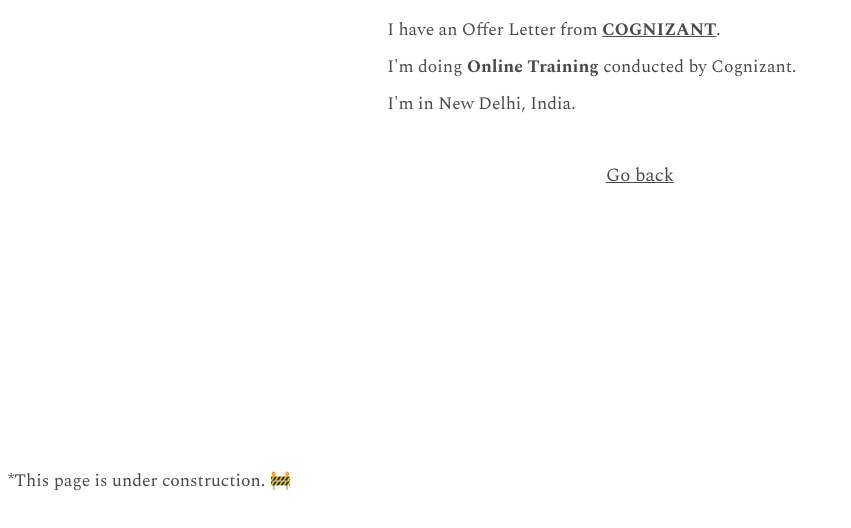
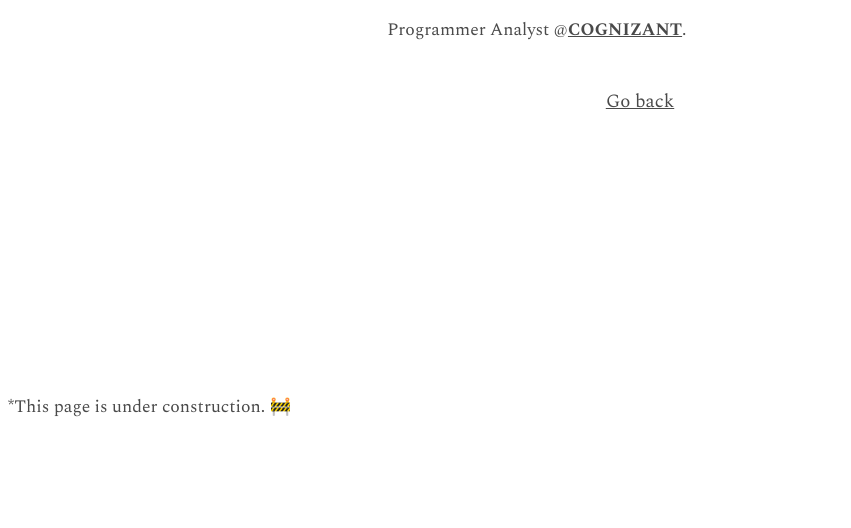
Before and after one commit to sjainsourav/souravjain.netlify.com, a plain HTML site: page now.html in a window 1280 px wide. Shown: the part 124-652 px from the top of the page, without its empty margins (0-851 px from the left). Drawn offline with nearby package versions, Linux system fonts and the light colour scheme.

Commit message:
Update now.html

```diff
--- a/now.html
+++ b/now.html
@@ -17,9 +17,9 @@
   <div id="project-container">
     <h1>What I'm Doing Now</h1>
     <div class="project">
-      <p>I have an Offer Letter from <b><a href="https://www.cognizant.com/" target="_blank">COGNIZANT</a></b>.</p>
-      <p>I'm doing <b>Online Training</b> conducted by Cognizant.</p>
-      <p>I'm in New Delhi, India.</p>
+      <p>Programmer Analyst @<b><a href="https://www.cognizant.com/" target="_blank">COGNIZANT</a></b>.</p>
+      <!--<p>I'm doing <b>Online Training</b> conducted by Cognizant.</p>-->
+      <!--<p>I'm in New Delhi, India.</p>-->
     </div>
     <h3>
       <a href="http://souravjain.netlify.com/">Go back</a>
```
